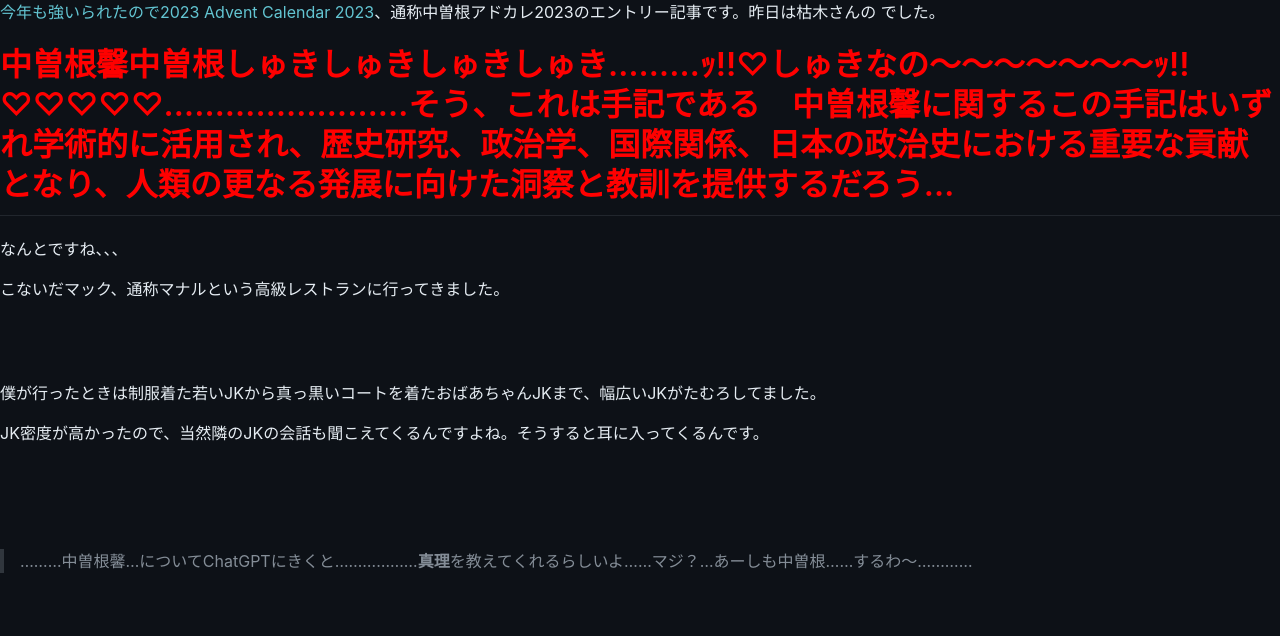
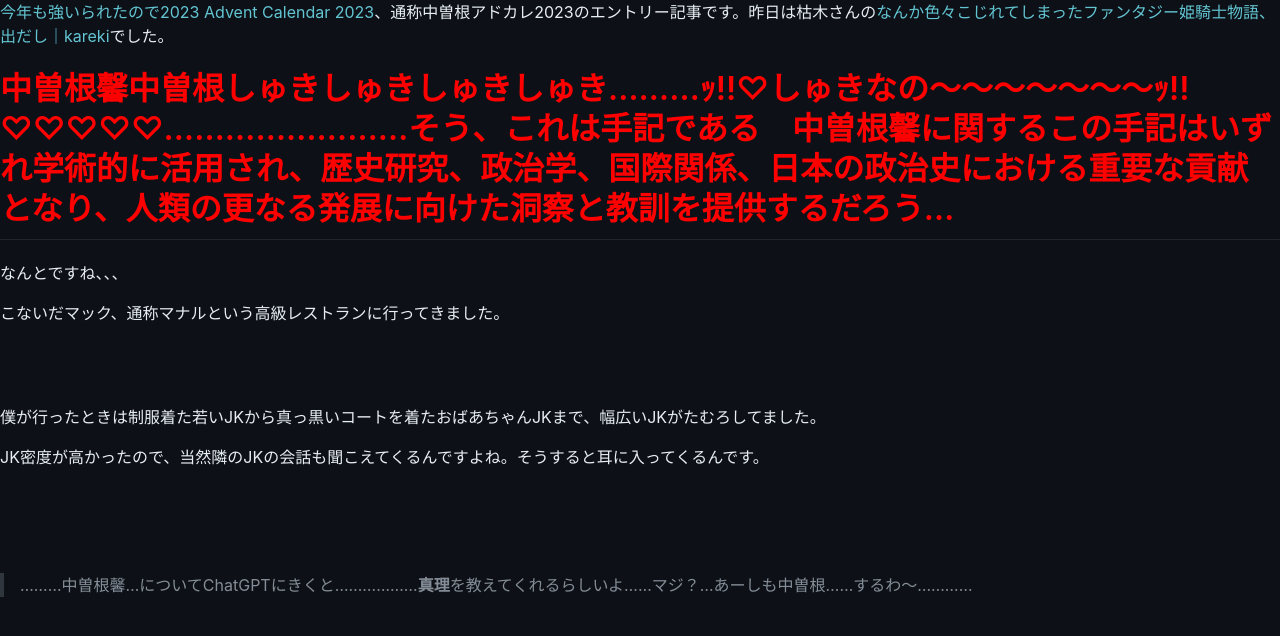
Before and after one commit to highunder/highunder.github.io, a Jekyll site: the page built from 2023-12_ac2023_nakasone.md, in a window 1280 px wide and 900 px high. Shown: the top 636 px of the window. Built offline with Jekyll 4.4.1, drawn with Linux system fonts in a browser that asks for light colours; a script that is not in the unit is left out; some of the changed text lies outside the part shown.

Commit message:
Update 2023-12_ac2023_nakasone.md

```diff
--- a/2023-12_ac2023_nakasone.md
+++ b/2023-12_ac2023_nakasone.md
@@ -44,7 +44,7 @@ title: 中曽根馨中曽根しゅきしゅきしゅきしゅき………ｯ!!
 *{position:relative;box-sizing:border-box}article{padding:28px 32px 18px;background-color:#191919}.mk-avatar{display:inline-block;vertical-align:bottom;flex-shrink:0}.avatar{width:60px;height:60px;border-radius:100%}a{text-decoration:none;color:#63c5d2;cursor:pointer}article>header{position:absolute;top:28px;left:108px;width:calc(100% - 108px)}.mk-avatar .inner{background-position:50%;background-size:cover;bottom:0;left:0;position:absolute;right:0;top:0;transition:border-radius 1s ease;z-index:1}article>header>.name{display:inline-block;margin:0;line-height:24px;color:#fff;font-size:18px;font-weight:700;text-align:left;text-decoration:none}article>header>.username{display:block;text-align:left;margin:0;color:rgba(253,254,214,.65)}article>header>.info{position:absolute;top:0;right:32px;font-size:1em}article>header>.info>.time{color:rgba(253,254,214,.5)}article>.body{padding:8px 0}article>.body>.content>.text{cursor:default;display:block;margin:0;padding:0;overflow-wrap:break-word;font-size:1.5em;color:#fdfed6}article>footer>a{padding:5px;background-color:rgba(255,255,255,.1);border-radius:5px;transition:background-color .1s}article>footer>a:hover{background-color:rgba(255,255,255,.2)}
 </style>
 
-[今年も強いられたので2023 Advent Calendar 2023](https://adventar.org/calendars/9346)、通称中曽根アドカレ2023のエントリー記事です。昨日は枯木さんの []() でした。
+[今年も強いられたので2023 Advent Calendar 2023](https://adventar.org/calendars/9346)、通称中曽根アドカレ2023のエントリー記事です。昨日は枯木さんの[なんか色々こじれてしまったファンタジー姫騎士物語、出だし｜kareki](https://note.com/kareki26/n/nd05b6f9f8bd4)でした。
 
 # <span style="color: red;">中曽根馨中曽根しゅきしゅきしゅきしゅき………ｯ!!♡しゅきなの〜〜〜〜〜〜〜ｯ!!♡♡♡♡♡……………………そう、これは手記である　中曽根馨に関するこの手記はいずれ学術的に活用され、歴史研究、政治学、国際関係、日本の政治史における重要な貢献となり、人類の更なる発展に向けた洞察と教訓を提供するだろう…</span>
 
@@ -475,4 +475,4 @@ Misskey.ioはトゥートやノートの検索が強いのが特長。
 
 ## さあて、明日のアドカレは〜〜〜？
 
-深海さんの性癖の話です。
+深海さんの性癖の話です。→ [性癖語り2023｜深海](https://note.com/s2manatsu/n/n26b904dc50b6)
```
